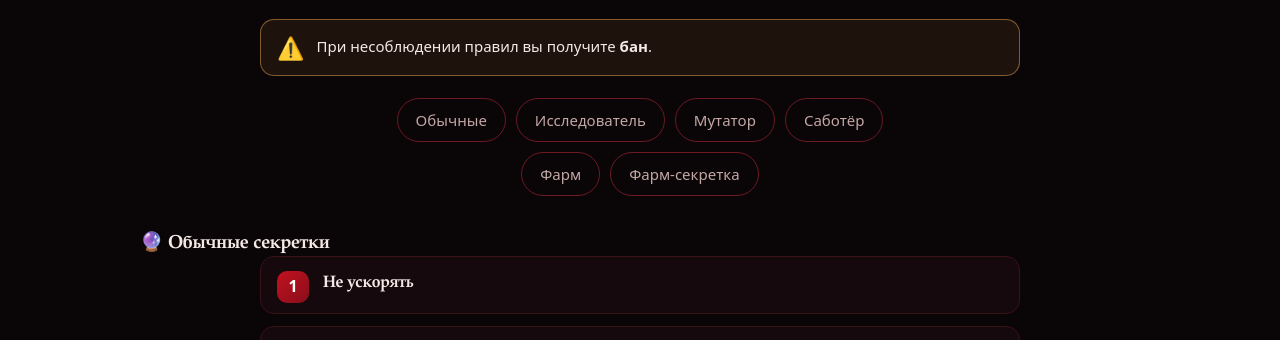
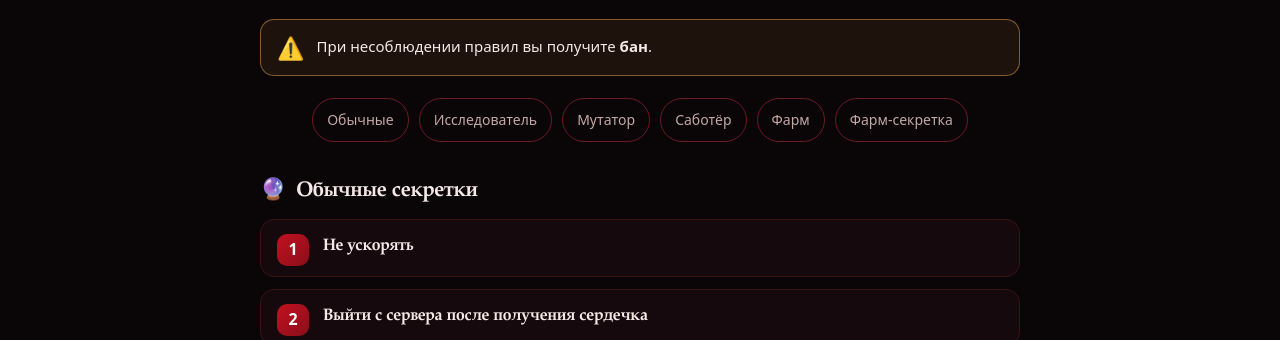
Before and after one commit to kubskis/support-bot, a plain HTML site: page rules.html in a window 1280 px wide. Shown: the part 434-774 px from the top of the page. Drawn offline with Linux system fonts and the light colour scheme; no server answers.

Commit message:
Update style.css

```diff
--- a/style.css
+++ b/style.css
@@ -200,3 +200,10 @@
 .tariffs li{display:flex;justify-content:space-between;gap:12px;border-top:1px solid var(--line);padding-top:8px;color:var(--muted)}
 .tariffs b{color:var(--amber);white-space:nowrap}
 .shop-grid .btn{margin-top:auto}
+
+/* типы секреток на странице правил */
+.tabs a{min-height:44px;display:inline-flex;align-items:center}
+.tabs.sub{margin:0 auto 8px;max-width:760px}
+.tabs.sub a{padding:8px 14px;font-size:14px}
+.rtype{max-width:760px;margin:36px auto 14px;font-size:21px;display:flex;align-items:center;gap:10px;text-align:left}
+.rnote{max-width:760px;margin:-6px auto 14px;color:var(--muted)}
```
